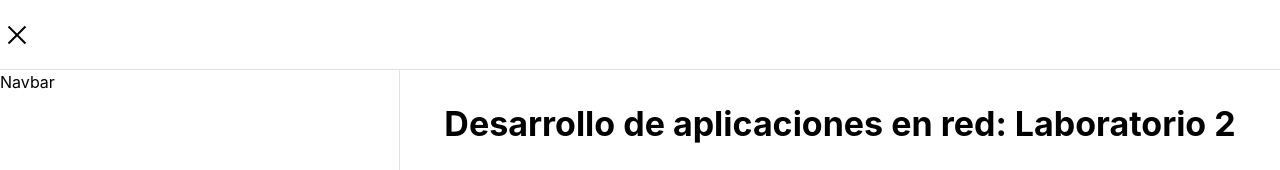
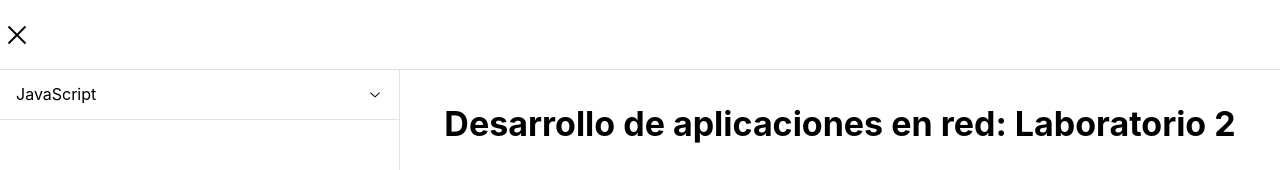
Before and after one commit to AndresCRamos/app-red-lab2, a Next.js app: page / in a window 1280 px wide. Shown: the top 170 px of the page. Built offline with nearby package versions, Linux system fonts and the light colour scheme.

Commit message:
Create Navbar component

```diff
--- a/app/layout.tsx
+++ b/app/layout.tsx
@@ -1,6 +1,7 @@
 "use client";
 import Footer from "@/Footer";
 import Header from "@/Header";
+import Navbar from "@/Navbar";
 import {
   AppShell,
   ColorSchemeScript,
@@ -46,7 +47,9 @@ export default function RootLayout({
             <AppShell.Header>
               <Header {...NavbarProps} />
             </AppShell.Header>
-            <AppShell.Navbar>Navbar</AppShell.Navbar>
+            <AppShell.Navbar>
+              <Navbar />
+            </AppShell.Navbar>
             <AppShell.Main>{children}</AppShell.Main>
             <AppShell.Footer>
               <Footer />
--- /dev/null
+++ b/src/components/Navbar/Navbar.tsx
@@ -0,0 +1,52 @@
+import { Accordion, Paper, Stack } from "@mantine/core";
+
+const activities = [
+  {
+    group: "JavaScript",
+    slug: "js",
+    list: [
+      {
+        title: "¿Es palindromo?",
+        slug: "palindromo",
+      },
+      {
+        title: "Numero mayor",
+        slug: "mayor",
+      },
+      {
+        title: "Lista de vocales",
+        slug: "vocal-list",
+      },
+      {
+        title: "Conteo de vocales",
+        slug: "vocal-conteo",
+      },
+    ],
+  },
+];
+
+export const Navbar = () => {
+  return (
+    <Accordion>
+      {activities.map((activity) => (
+        <Accordion.Item key={activity.slug} value={activity.slug}>
+          <Accordion.Control>{activity.group}</Accordion.Control>
+          <Accordion.Panel>
+            <Stack gap={0}>
+              {activity.list.map((task) => (
+                <Paper
+                  key={task.slug}
+                  withBorder
+                  p="xs"
+                  style={{ cursor: "pointer" }}
+                >
+                  {task.title}
+                </Paper>
+              ))}
+            </Stack>
+          </Accordion.Panel>
+        </Accordion.Item>
+      ))}
+    </Accordion>
+  );
+};
--- /dev/null
+++ b/src/components/Navbar/index.ts
@@ -0,0 +1,3 @@
+import { Navbar } from "./Navbar";
+
+export default Navbar;
```
